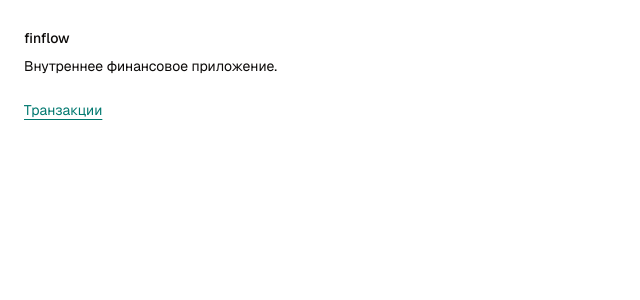
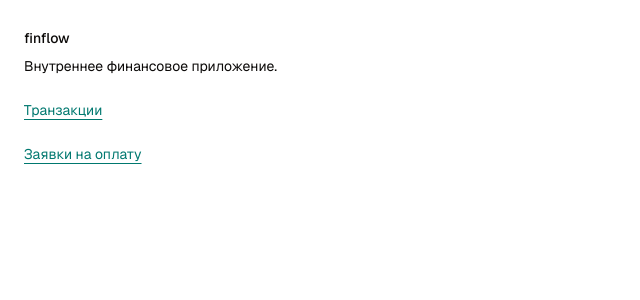
Before and after one commit to webkoth/finflow, a Next.js app: page / in a window 1280 px wide. Shown: the top 300 px of the page, without its empty margins (0-640 px from the left). Built offline with nearby package versions, Linux system fonts and the light colour scheme.

Commit message:
feat: ссылка на заявки на оплату с главной страницы

```diff
--- a/app/page.tsx
+++ b/app/page.tsx
@@ -16,6 +16,14 @@ export default function Page() {
             Транзакции
           </Link>
         </div>
+        <div>
+          <Link
+            href="/requests"
+            className="text-primary underline underline-offset-4"
+          >
+            Заявки на оплату
+          </Link>
+        </div>
       </div>
     </div>
   )
```
